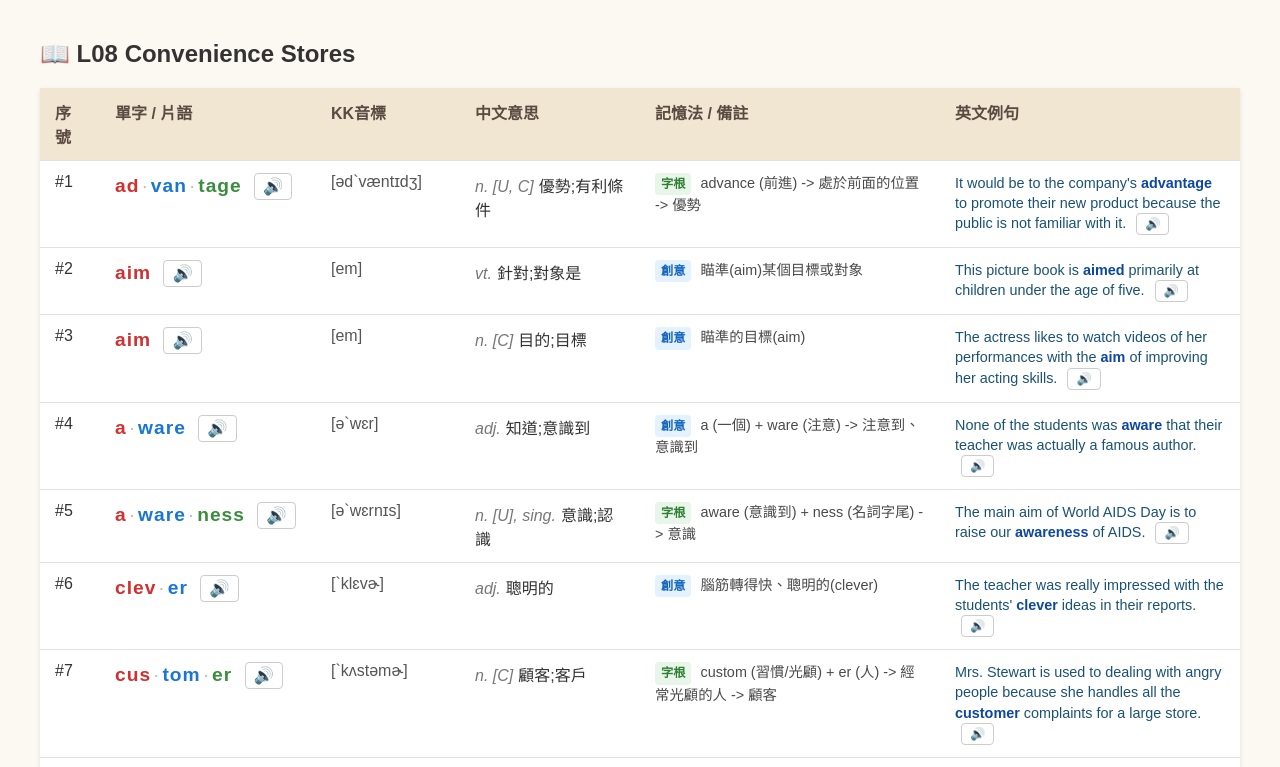
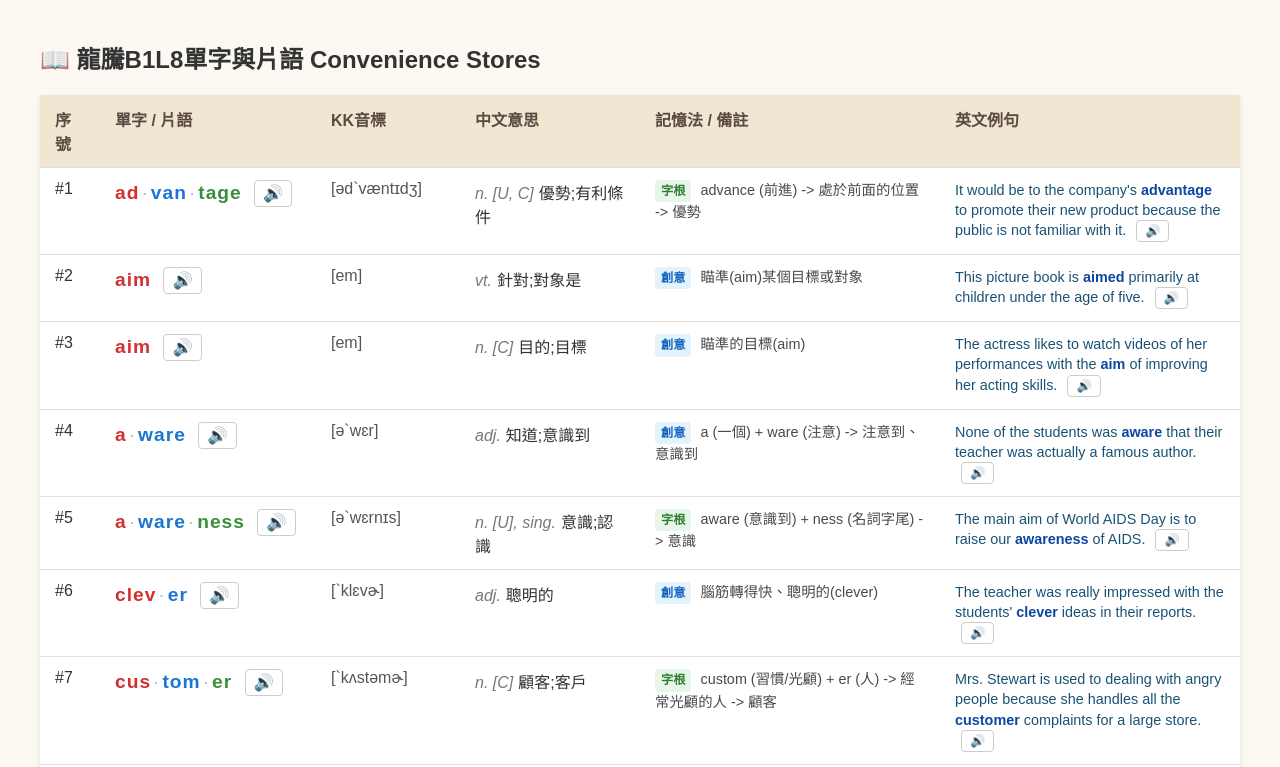
Before and after one commit to theylllab/LT_B1_Vocab_Review, a plain HTML site: page B1L8 VOC.html in a window 1280 px wide. Shown: the top 767 px of the page. Drawn offline with Linux system fonts and the light colour scheme.

Commit message:
Update B1L8 VOC.html

```diff
--- a/B1L8 VOC.html
+++ b/B1L8 VOC.html
@@ -3,7 +3,7 @@
 <head>
   <meta charset="UTF-8">
   <meta name="viewport" content="width=device-width, initial-scale=1.0">
-  <title> B1L8 單字與片語</title>
+  <title> 龍騰B1L8單字與片語</title>
   <style>
     body {
       font-family: "Microsoft JhengHei", sans-serif;
@@ -204,7 +204,7 @@
 <body>
 
 <div class="container">
-  <h2>📖 L08 Convenience Stores</h2>
+  <h2>📖 龍騰B1L8單字與片語 Convenience Stores</h2>
   <div class="table-wrapper">
     <table>
       <thead>
```
